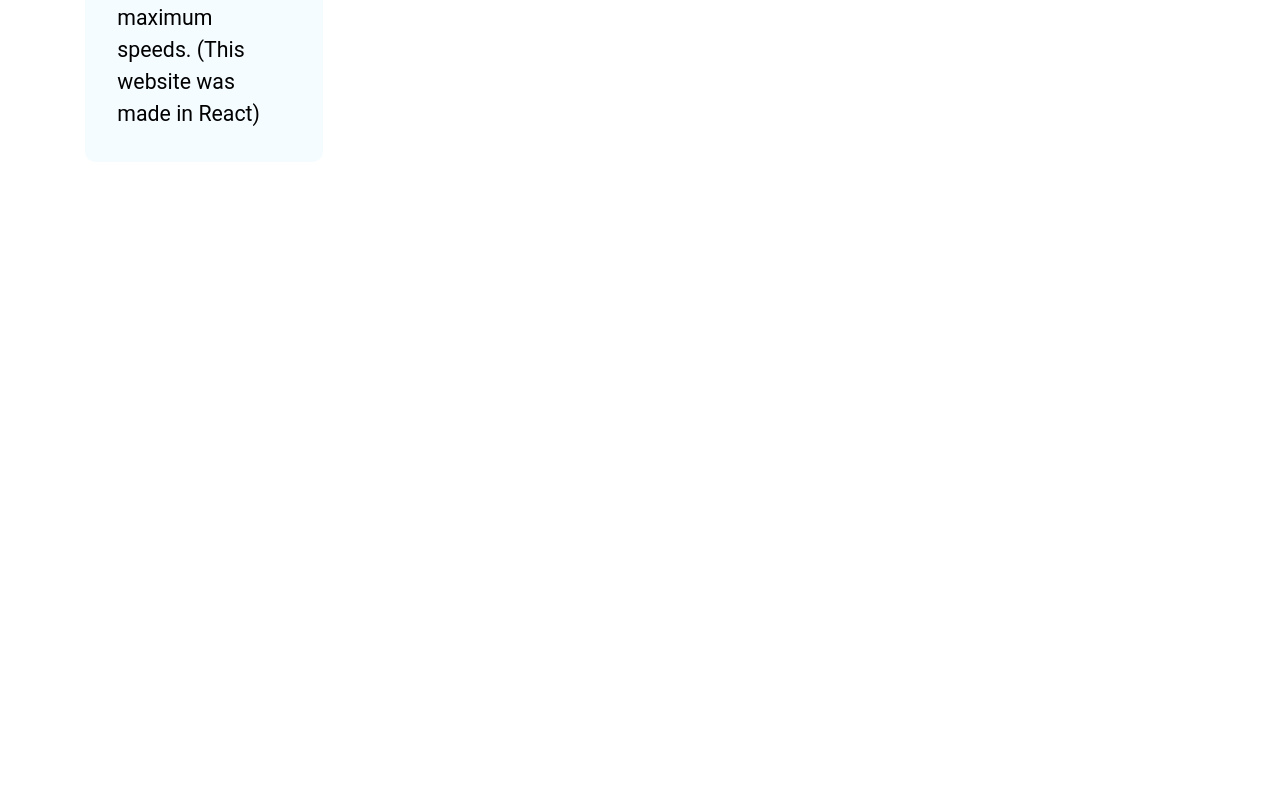
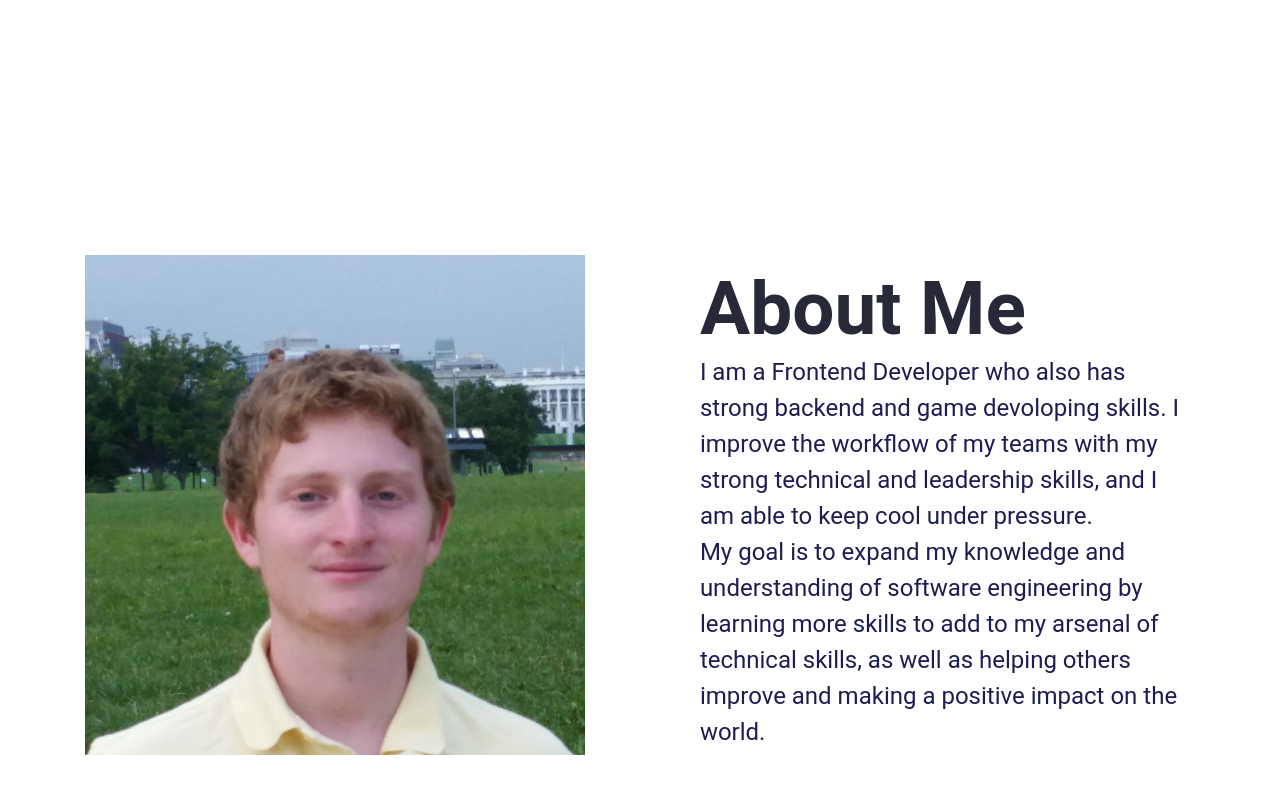
Before and after one commit to moris96/new-portfolio-react, a React (Create React App) app: page / in a window 1280 px wide. Shown: the part 1861-2654 px from the top of the page. Before the commit the page ends 2173 px from the top, so only its background shows below. Built offline with nearby package versions, Linux system fonts and the light colour scheme; a web font is replaced by a local one.

Commit message:
about me section added

```diff
--- a/src/App.js
+++ b/src/App.js
@@ -2,6 +2,7 @@
 
 import Main from "./pages/Main/Main";
 import Skills from "./pages/skills/Skills";
+import AboutMe from "./pages/aboutMe/AboutMe";
 
 import { BrowserRouter as Router, Route, Routes } from "react-router-dom";
 import NavBar from "./components/NavBar/NavBar";
@@ -20,6 +21,7 @@ function App() {
         </div>
       </Router>
       <Skills/>
+      <AboutMe/>
     </div>
   );
 };
--- a/src/components/NavBar/NavBar.js
+++ b/src/components/NavBar/NavBar.js
@@ -51,11 +51,17 @@ const NavBar = () => {
         </a>
         <div className={`navbar-items ${navActive ? "active" : ""}`}>
             <ul>
+              {/* home */}
                 <li>
                     <Link onClick={closeMenu} activeClass='navbar-active-content' spy={true} smooth={true} offset={-70} duration={500} to='mainSection' className='navbar-content'>Home</Link>
                 </li>
+                {/* skills */}
                 <li>
                     <Link onClick={closeMenu} activeClass='navbar-active-content' spy={true} smooth={true} offset={-70} duration={500} to='mySkills' className='navbar-content'>Skills</Link>
+                </li>
+                {/* about me */}
+                <li>
+                    <Link onClick={closeMenu} activeClass='navbar-active-content' spy={true} smooth={true} offset={-70} duration={500} to='aboutMe' className='navbar-content'>About Me</Link>
                 </li>
             </ul>
         </div>
--- a/src/pages/Main/Main.js
+++ b/src/pages/Main/Main.js
@@ -12,7 +12,7 @@ const Main = () => {
                     <br/>
                     Developer
                 </h1>
-                <p className='main-section-description'>I am a Frontend Developer who also has strong backend and game devoloping skills. I improve the workflow of my teams with my strong technical and leadership skills, and I am able to keep cool under pressure.<br/>My goal is to expand my knowledge and understanding of software engineering by learning more skills to add to my arsenal of technical skills, as well as helping others improve and making a positive impact on the world.</p>
+                {/* <p className='main-section-description'>I am a Frontend Developer who also has strong backend and game devoloping skills. I improve the workflow of my teams with my strong technical and leadership skills, and I am able to keep cool under pressure.<br/>My goal is to expand my knowledge and understanding of software engineering by learning more skills to add to my arsenal of technical skills, as well as helping others improve and making a positive impact on the world.</p> */}
             </div>
             <button className='btn btn-primary'>Get In Touch</button>
         </div>
--- /dev/null
+++ b/src/pages/aboutMe/AboutMe.css
@@ -0,0 +1,31 @@
+.about-section {
+    display: grid;
+    padding: 133.3px 85.3px;
+    align-items: center;
+    gap: 114.6px;
+    grid-template-columns: repeat(2, 1fr);
+}
+
+.about-section-img {
+    width: 100%;
+    height: 100%;
+}
+
+.about-section-content, .about-section-content-box {
+    align-items: center;
+}
+
+.about-section-description {
+    color: var(--darkblue);
+    font-size: 24px;
+    font-weight: 400;
+    line-height: 36px;
+}
+
+.about-section-heading {
+    color: var(--heading-color);
+    font-size: 74.667px;
+    font-weight: 700;
+    line-height: 90px;
+    align-self: stretch;
+}
--- /dev/null
+++ b/src/pages/aboutMe/AboutMe.js
@@ -0,0 +1,21 @@
+import React from 'react';
+import './AboutMe.css';
+
+const AboutMe = () => {
+  return (
+    <section id='aboutMe' className='about-section'>
+        <div className='about-section-img'>
+            <img src='../images/me.jpg' alt='image' />
+        </div>
+        <div className='about-section-content-box about-section-box'>
+            <div className='about-section-content'>
+                {/* <p className='section-title'>About</p> */}
+                <h1 className='about-section-heading'>About Me</h1>
+                <p className='about-section-description'>I am a Frontend Developer who also has strong backend and game devoloping skills. I improve the workflow of my teams with my strong technical and leadership skills, and I am able to keep cool under pressure.<br/>My goal is to expand my knowledge and understanding of software engineering by learning more skills to add to my arsenal of technical skills, as well as helping others improve and making a positive impact on the world.</p>
+            </div>
+        </div>
+    </section>
+  )
+}
+
+export default AboutMe
--- a/src/pages/skills/data.json
+++ b/src/pages/skills/data.json
@@ -4,7 +4,7 @@
             "id": "1",
             "src": "../images/frontend-logo.png",
             "title": "Frontend",
-            "description": "Using markup languages like HTML and frameworks like React to create user-friendly websites & optimizing applications for maximum speeds. (This website was made in React)"
+            "description": "Using markup languages like HTML and frameworks like React to create user-friendly websites & optimizing applications for maximum speeds. (This portfolio-website was made in React)"
         },
         {
             "id": "2",
@@ -21,7 +21,7 @@
         {
             "id": "4",
             "src": "../images/webflow.png",
-            "title": "Webflow Development",
+            "title": "Web Development",
             "description": "Building website structure, designing the looks & feel of websites"
         }
     ]
```
Also changed, not shown: src/pages/skills/Skills.css (+8 -0 lines).
